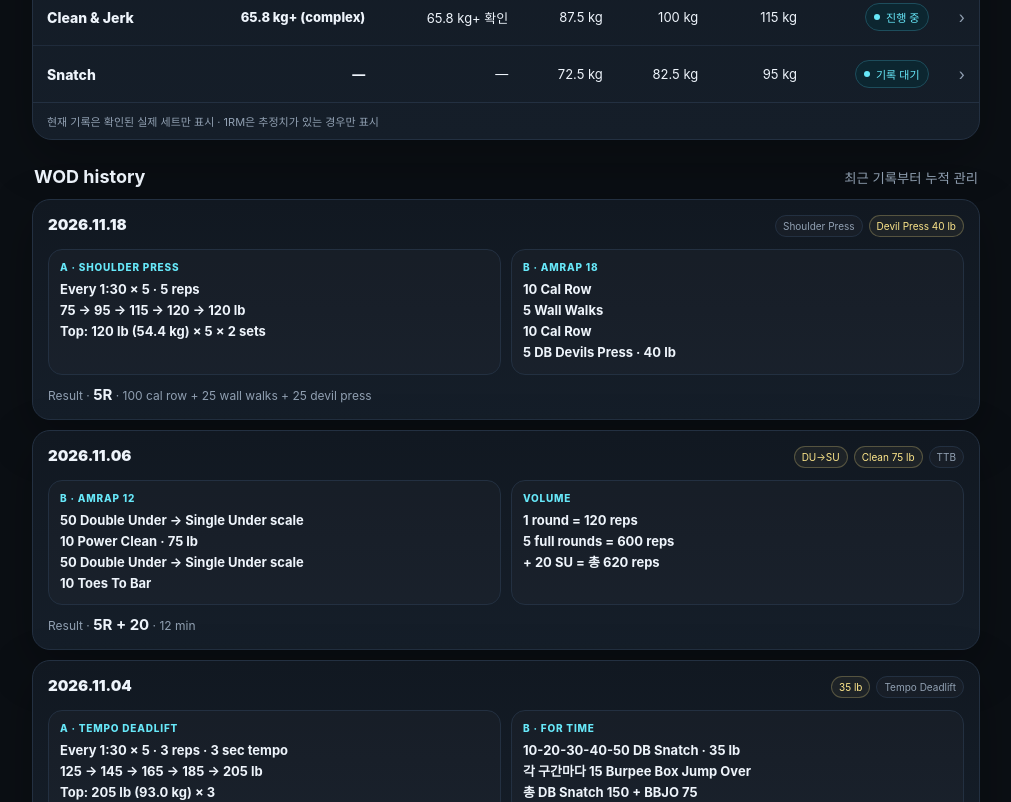
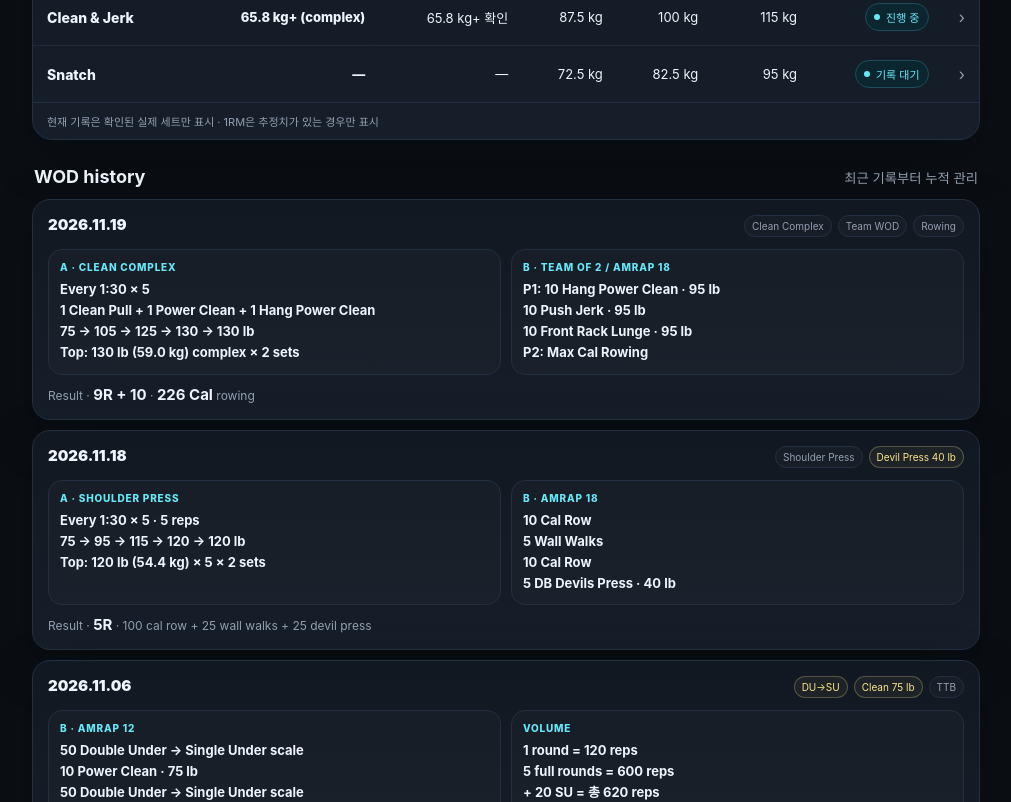
Before and after one commit to sujungod/crossfit-board, a plain HTML site: page index.html in a window 1280 px wide. Shown: the part 1036-1838 px from the top of the page, without its empty margins (134-1145 px from the left). Drawn offline with Linux system fonts and the light colour scheme.

Commit message:
Add 2026-11-19 clean complex and team WOD

```diff
--- a/index.html
+++ b/index.html
@@ -133,7 +133,7 @@
     <div>
       <div class="eyebrow">CrossFit Strength Board</div>
       <h1>JUNSU</h1>
-      <div class="sub">2026.11.18 기준 · 약 5개월차</div>
+      <div class="sub">2026.11.19 기준 · 약 5개월차</div>
       <div class="metrics">
         <div class="metric"><b>173 cm</b><span>Height</span></div>
         <div class="metric"><b>76 kg</b><span>Body weight</span></div>
@@ -201,6 +201,17 @@
   </div>
 
   <section class="wod-list">
+    <article class="wod-card">
+      <div class="wod-head">
+        <div class="wod-date">2026.11.19</div>
+        <div class="wod-tags"><span class="wod-tag">Clean Complex</span><span class="wod-tag">Team WOD</span><span class="wod-tag">Rowing</span></div>
+      </div>
+      <div class="wod-body">
+        <div class="wod-block"><span>A · CLEAN COMPLEX</span><b>Every 1:30 × 5<br>1 Clean Pull + 1 Power Clean + 1 Hang Power Clean<br>75 → 105 → 125 → 130 → 130 lb<br>Top: 130 lb (59.0 kg) complex × 2 sets</b></div>
+        <div class="wod-block"><span>B · TEAM OF 2 / AMRAP 18</span><b>P1: 10 Hang Power Clean · 95 lb<br>10 Push Jerk · 95 lb<br>10 Front Rack Lunge · 95 lb<br>P2: Max Cal Rowing</b></div>
+      </div>
+      <div class="wod-score">Result · <strong>9R + 10</strong> · <strong>226 Cal</strong> rowing</div>
+    </article>
     <article class="wod-card">
       <div class="wod-head">
         <div class="wod-date">2026.11.18</div>
```
